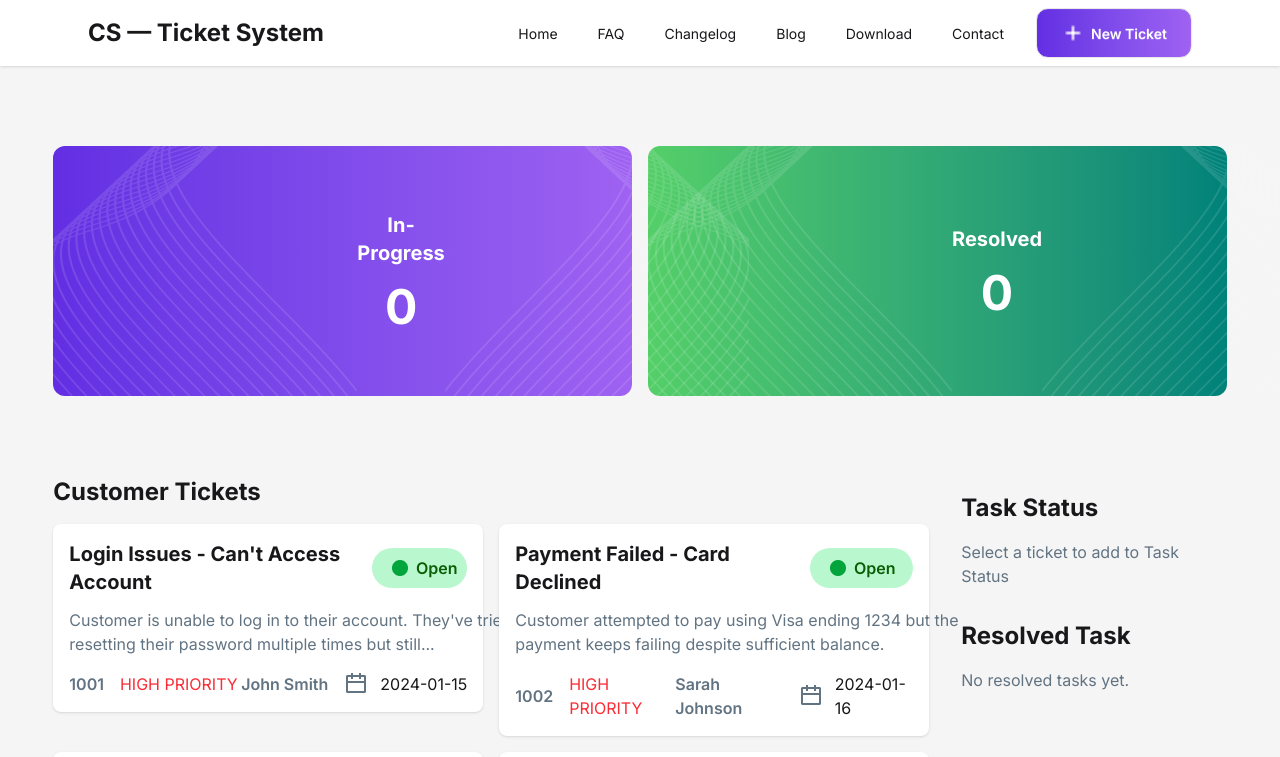
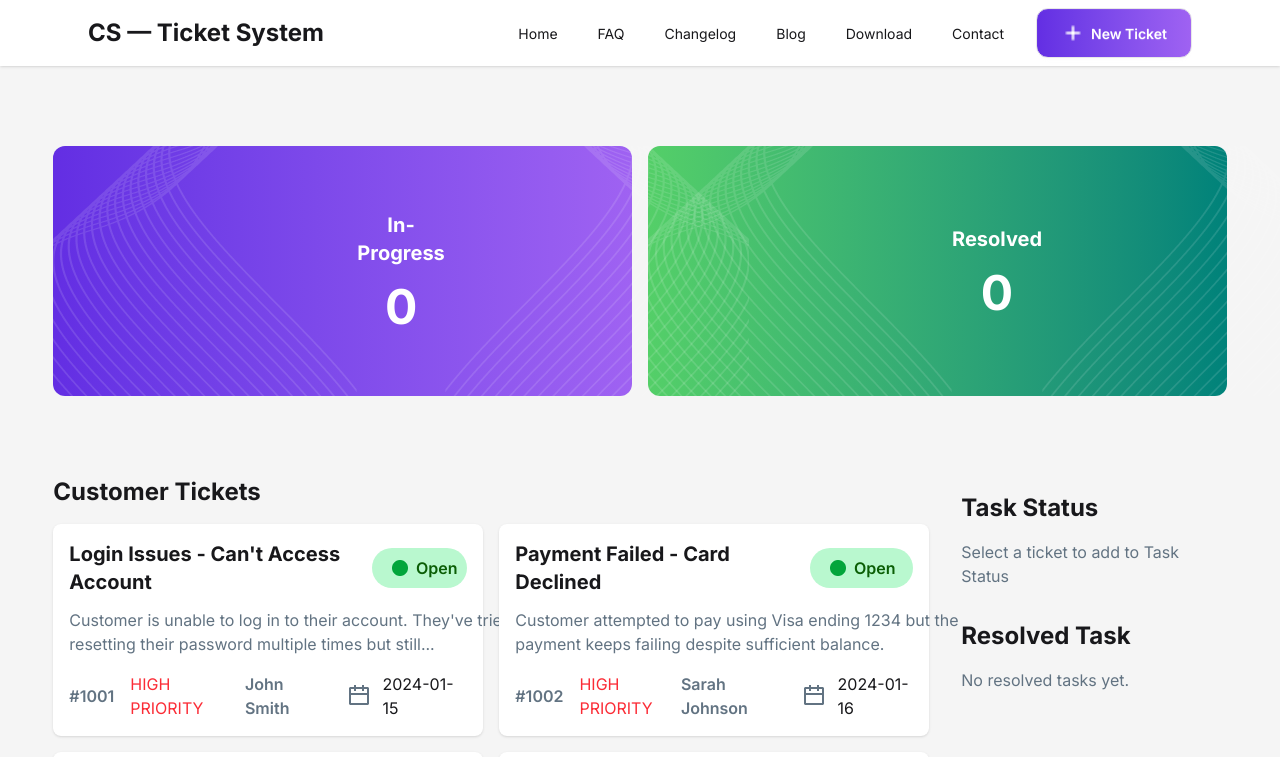
Before and after one commit to jahiddeveloper/Assignment-7, a React (Vite) app: page / in a window 1280 px wide. Shown: the top 757 px of the page. Built offline with nearby package versions, Linux system fonts and the light colour scheme.

Commit message:
Tostify alert is compleat

```diff
--- a/package.json
+++ b/package.json
@@ -13,6 +13,7 @@
     "@tailwindcss/vite": "^4.1.18",
     "react": "^19.2.0",
     "react-dom": "^19.2.0",
+    "react-toastify": "^11.0.5",
     "tailwindcss": "^4.1.18"
   },
   "devDependencies": {
--- a/src/App.jsx
+++ b/src/App.jsx
@@ -4,6 +4,7 @@ import Footer from "./Component/Footer";
 import Hero from "./Component/Hero";
 import Navbar from "./Component/Navbar";
 import TicketsCard from "./Component/TicketsCard/TicketsCard";
+import { ToastContainer, toast } from 'react-toastify';
 
 let fetchTicket = fetch("/Tickets.json").then((res) => res.json());
 
@@ -12,6 +13,7 @@ function App() {
 
   let handleTicket = (ticket) => {
     // console.log(ticket);
+    toast.success("Hello wrold")
     let newCard = [...card, ticket];
     setCard(newCard);
   };
@@ -31,6 +33,8 @@ function App() {
       </Suspense>
 
       <Footer></Footer>
+
+      <ToastContainer />
     </>
   );
 }
--- a/src/Component/TicketCard/TicketCard.jsx
+++ b/src/Component/TicketCard/TicketCard.jsx
@@ -30,7 +30,7 @@ const TicketCard = ({ ticket, handleTicket }) => {
         <p className="mt-3 text-[#627382] md:w-125">{ticket.description}</p>
         <div className="flex justify-between items-center mt-4">
           <div className="flex items-center gap-2 md:gap-4">
-            <p className="text-[#627382] font-semibold">{ticket.id}</p>
+            <p className="text-[#627382] font-semibold">#{ticket.id}</p>
             <p
               className={`${
                 ticket.priority == "HIGH PRIORITY"
```
Also changed, not shown: 1 other file (tests, documents, lock files or other folders).
